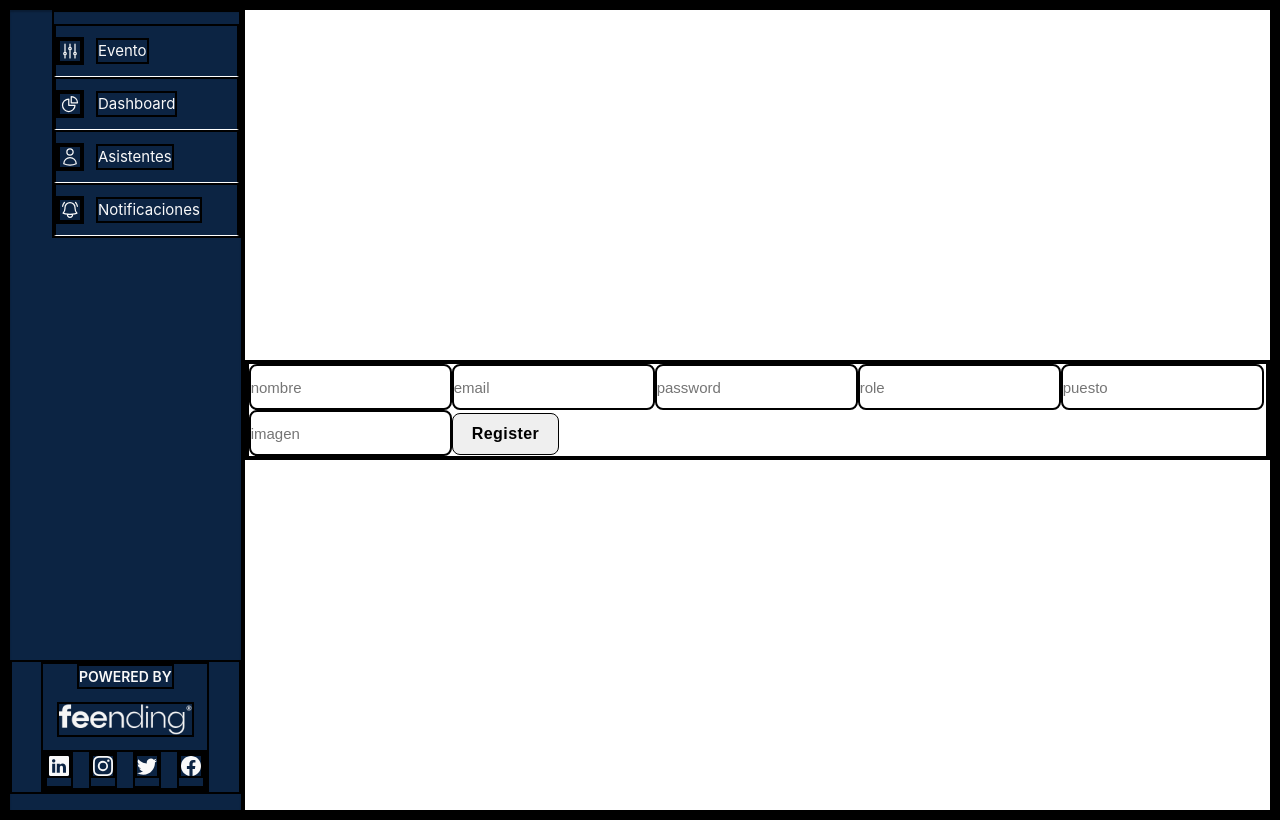
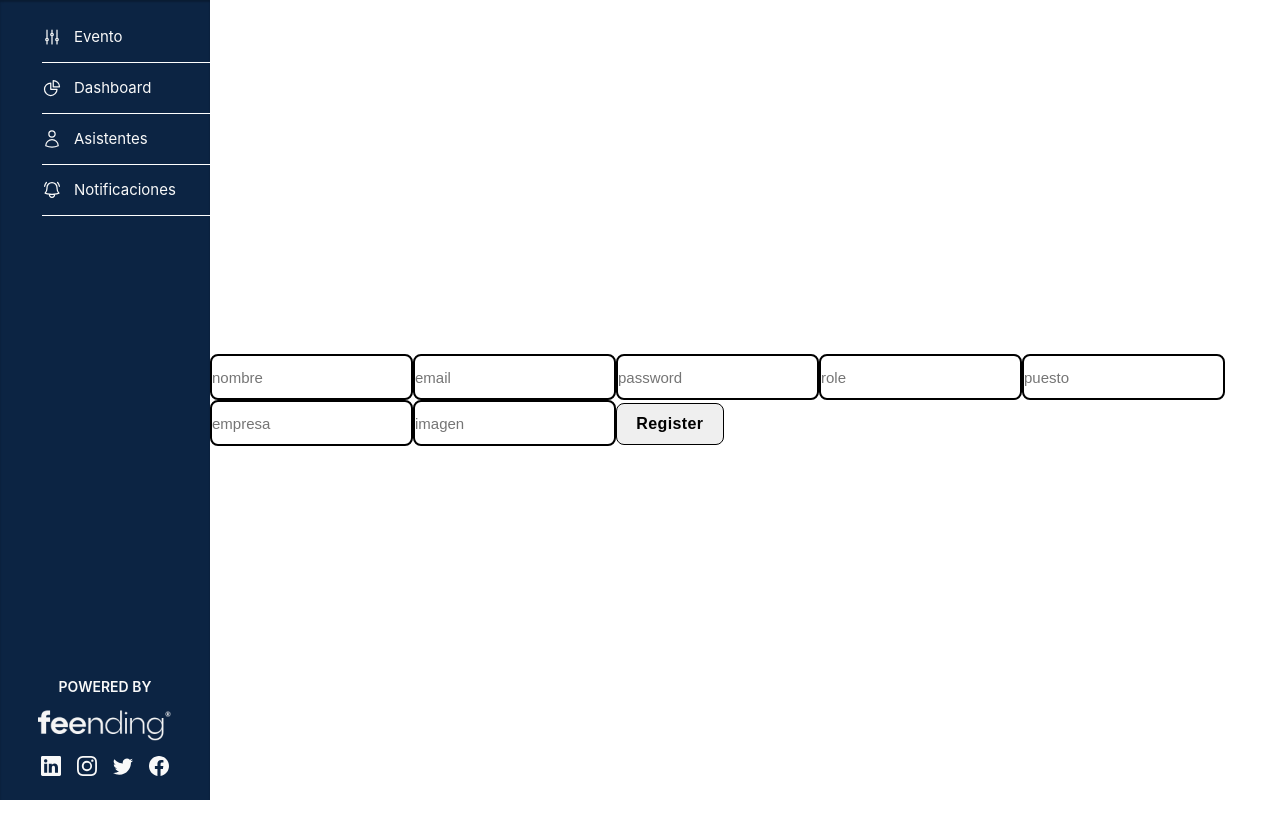
Before and after one commit to amsiceza/TBridge-Feending-Project, a React (Vite) app: page /register in a window 1280 px wide. Built offline with nearby package versions, Linux system fonts and the light colour scheme; a web font is replaced by a local one.

Commit message:
item empresa include in usuario form

```diff
--- a/src/components/Register/Register.jsx
+++ b/src/components/Register/Register.jsx
@@ -10,10 +10,11 @@ const Register = () => {
     password: "",
     role: "",
     puesto: "",
+    empresa: "",
     imagen: "",
   });
 
-  const { nombre, email, password, role, puesto, imagen } = formData;
+  const { nombre, email, password, role, puesto, empresa, imagen } = formData;
 
   const dispatch = useDispatch()
 
@@ -32,19 +33,20 @@ const Register = () => {
   return (
     <div className="formContainer">
         <div>
-            <form onSubmit={onSubmit}>
-            <input type="text" name="nombre" value={nombre} onChange={onChange} placeholder="nombre"/>
-            <input type="email" name="email" value={email} onChange={onChange} placeholder="email"/>
-            <input
+            <form className="formRegister" onSubmit={onSubmit}>
+            <input className="inputRegister" type="text" name="nombre" value={nombre} onChange={onChange} placeholder="nombre"/>
+            <input className="inputRegister" type="email" name="email" value={email} onChange={onChange} placeholder="email"/>
+            <input className="inputRegister"
                 type="password"
                 name="password"
                 value={password}
                 onChange={onChange}
                 placeholder="password"
             />
-            <input type="text" name="role" value={role} onChange={onChange} placeholder="role"/>
-            <input type="text" name="puesto" value={puesto} onChange={onChange} placeholder="puesto"/>
-            <input type="text" name="imagen" value={imagen} onChange={onChange} placeholder="imagen"/>
+            <input className="inputRegister" type="text" name="role" value={role} onChange={onChange} placeholder="role"/>
+            <input className="inputRegister" type="text" name="puesto" value={puesto} onChange={onChange} placeholder="puesto"/>
+            <input className="inputRegister" type="text" name="empresa" value={empresa} onChange={onChange} placeholder="empresa"/>
+            <input className="inputRegister" type="text" name="imagen" value={imagen} onChange={onChange} placeholder="imagen"/>
             <button type="submit">Register</button>
             </form>
         </div>
--- a/src/components/Register/Register.scss
+++ b/src/components/Register/Register.scss
@@ -1,9 +1,9 @@
-* {
-    border: 2px solid black;
-}
-
 .formContainer {
     display: flex;
     justify-content: center;
     flex-direction: column;
 }
+
+.inputRegister {
+    border: 2px solid black;
+}
```
